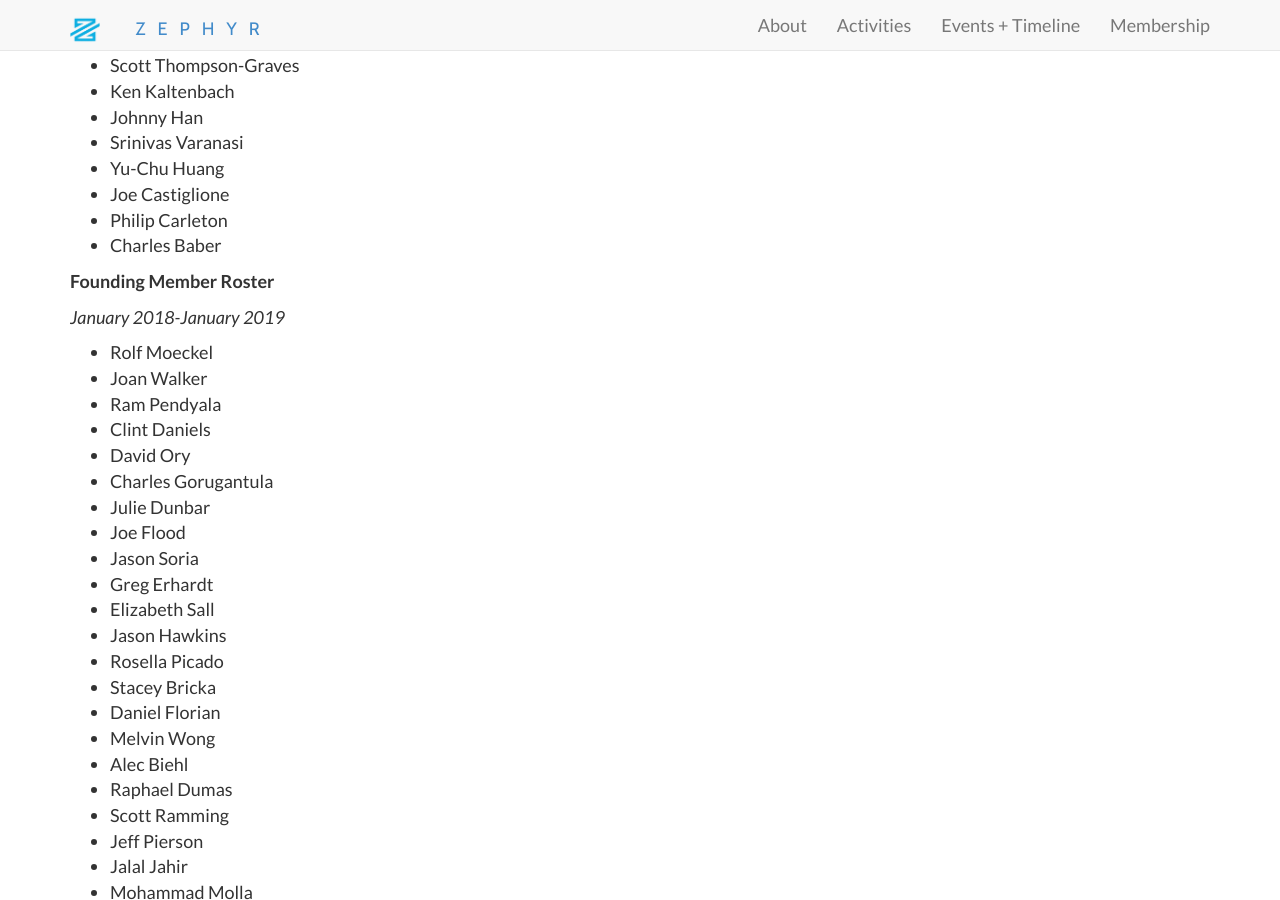
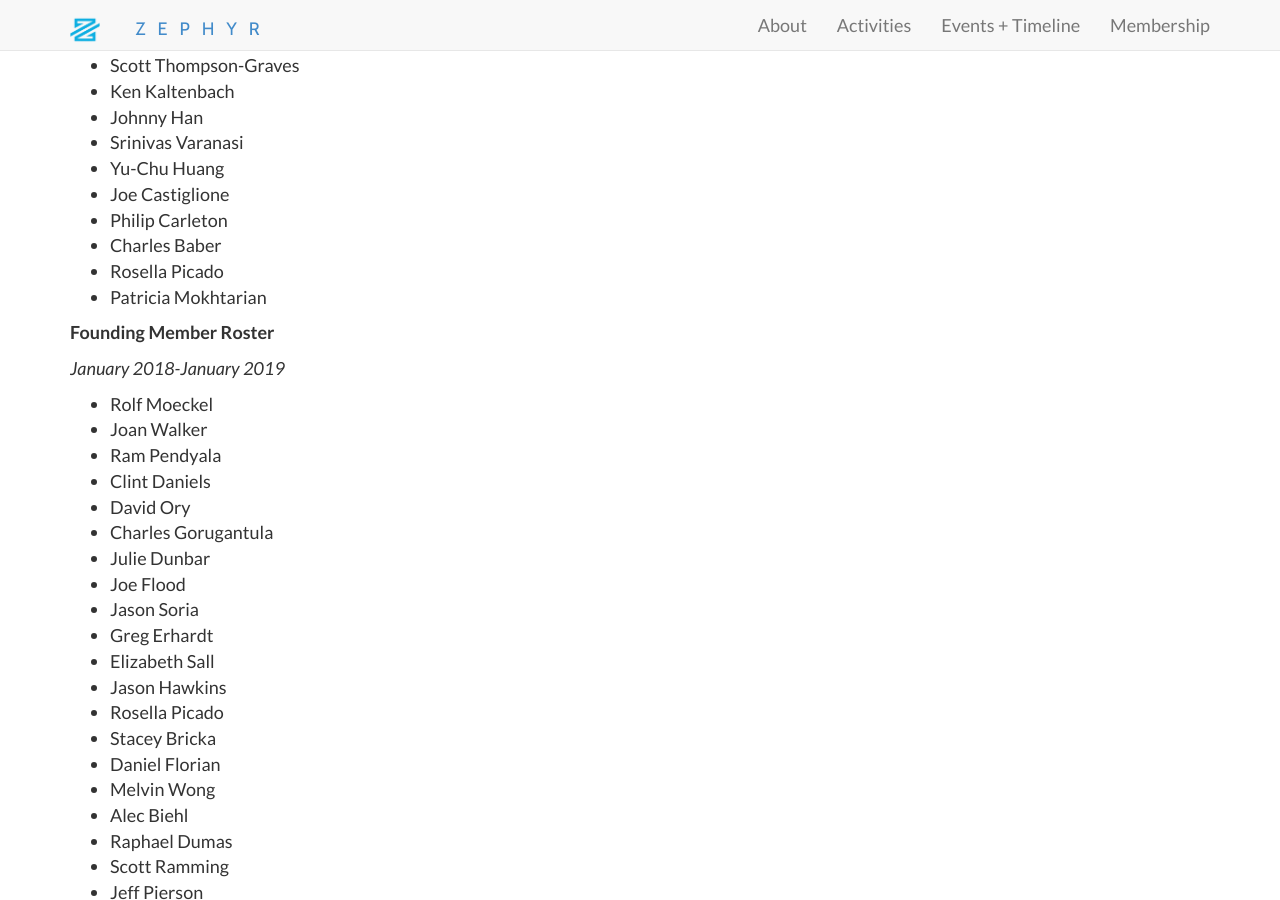
Before and after one commit to ZephyrTransport/zephyr-website, a Jekyll site: the page built from members.md, in a window 1280 px wide and 900 px high, scrolled down 969 px. Built offline with Jekyll 4.4.1, drawn with Linux system fonts in a browser that asks for light colours; nearby versions of some CDN libraries.

Commit message:
update members

```diff
--- a/members.md
+++ b/members.md
@@ -45,6 +45,8 @@ Member’s are at the heart of the Zephyr Foundation’s organizational structur
  * Joe Castiglione
  * Philip Carleton
  * Charles Baber
+ * Rosella Picado
+ * Patricia Mokhtarian
 
 **Founding Member Roster**
 
```
